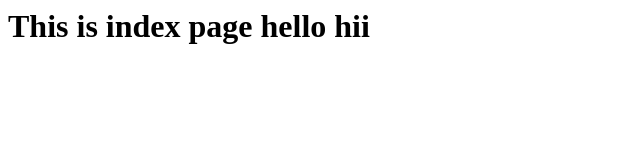
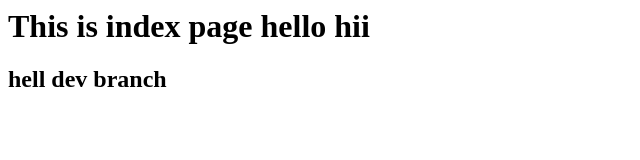
Before and after one commit to haripandilla/git_Tutorial_lincode, a plain HTML site: page index.html in a window 1280 px wide. Shown: the whole page, without its empty margins (0-640 px from the left). Drawn offline with Linux system fonts and the light colour scheme.

Commit message:
first change in  dev branch

```diff
--- a/index.html
+++ b/index.html
@@ -1,2 +1,3 @@
 <h1>This is index page hello hii
 </h1>
+<h2>hell dev branch</h2>
```
